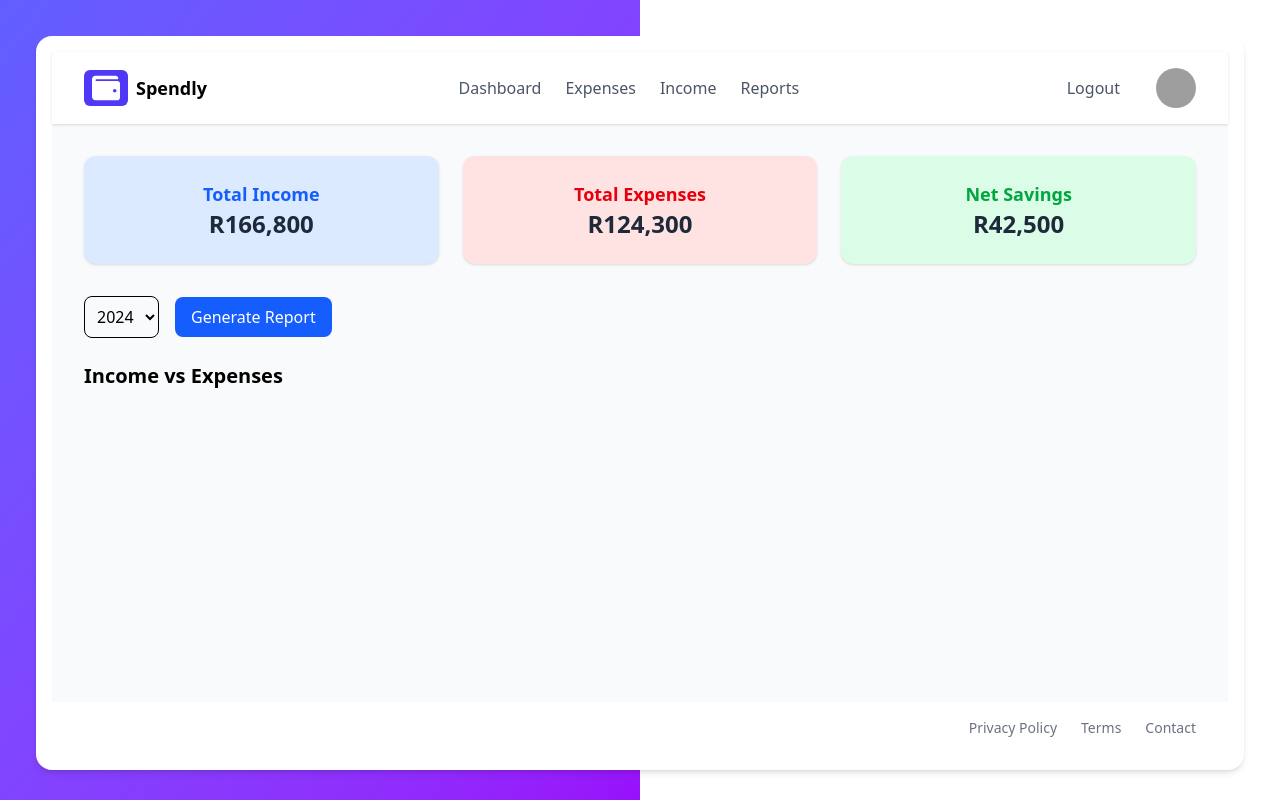
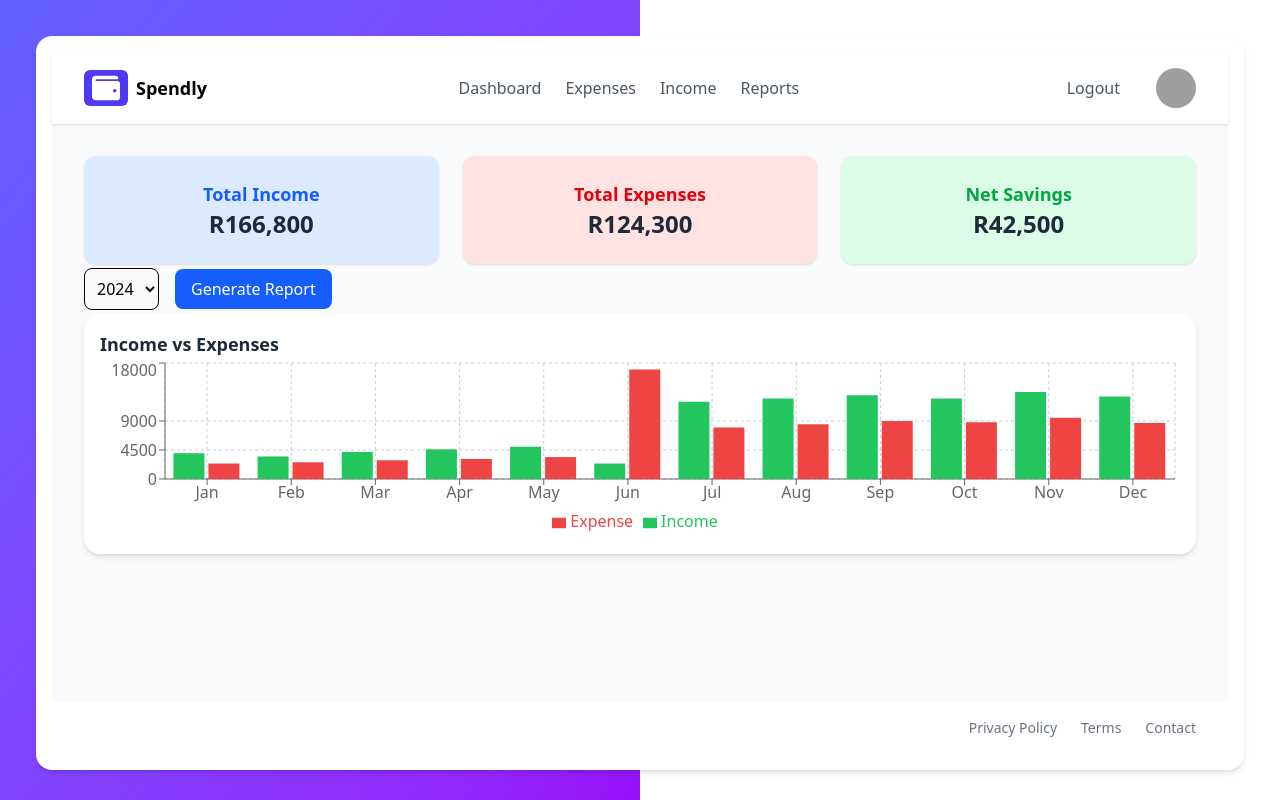
Before and after one commit to thulebonagwala/ExpenseTracker, a React (Vite) app in the folder frontend/: page /reports in a window 1280 px wide. Built offline with nearby package versions, Linux system fonts and the light colour scheme; grey boxes are pictures that could not be loaded.

Commit message:
WIP: Report page and its content modified

```diff
--- /dev/null
+++ b/frontend/src/components/Charts/CustomBarChart.jsx
@@ -0,0 +1,35 @@
+import React from 'react';
+import { BarChart, Bar, XAxis, YAxis, CartesianGrid, Tooltip, Legend, ResponsiveContainer } from "recharts";
+
+const data = [
+    { month: "Jan", Income: 4000, Expense: 2400 },
+    { month: "Feb", Income: 3500, Expense: 2600 },
+    { month: "Mar", Income: 4200, Expense: 2900 },
+    { month: "Apr", Income: 4600, Expense: 3100 },
+    { month: "May", Income: 5000, Expense: 3400 },
+    { month: "Jun", Income: 2400, Expense: 17000 },
+    { month: "Jul", Income: 12000, Expense: 8000 },
+    { month: "Aug", Income: 12500, Expense: 8500 },
+    { month: "Sep", Income: 13000, Expense: 9000 },
+    { month: "Oct", Income: 12500, Expense: 8800 },
+    { month: "Nov", Income: 13500, Expense: 9500 },
+    { month: "Dec", Income: 12800, Expense: 8700 },
+];
+
+const CustomBarChart = () => {
+    return (
+        <ResponsiveContainer width="100%" height={180}>
+            <BarChart width={600} height={300} data={data}>
+                <CartesianGrid strokeDasharray="3 3" />
+                <XAxis dataKey="month" />
+                <YAxis />
+                <Tooltip />
+                <Legend />
+                <Bar dataKey="Income" fill="#22c55e" />
+                <Bar dataKey="Expense" fill="#ef4444" />
+            </BarChart>
+        </ResponsiveContainer>
+    )
+}
+
+export default CustomBarChart
--- a/frontend/src/components/Charts/CustomPieCart.jsx
+++ b/frontend/src/components/Charts/CustomPieCart.jsx
@@ -1,30 +1,34 @@
 import React from 'react';
-import { PieChart, Pie, Cell, ResponsiveContainer } from "recharts";
+import { PieChart, Pie, Cell, Tooltip, Legend, ResponsiveContainer } from "recharts";
 
 const CustomPieCart = () => {
-    const pieData = [
-        { name: "Groceries", value: 50 },
-        { name: "Rent", value: 600 },
-        { name: "Salary", value: 3400 },
-        { name: "Electricity", value: 100 },
+
+    const data = [
+        { name: "Income", value: 4000 },
+        { name: "Expense", value: 2500 },
+        { name: "Savings", value: 1500 },
     ];
 
-    const COLORS = ["#4f46e5", "#6366f1", "#818cf8", "#a5b4fc"];
+    const COLORS = ["#22c55e", "#ef4444", "#083783ff"]; // Tailwind green, red, blue
 
     return (
-        <ResponsiveContainer width="100%" height={200}>
-            <PieChart>
+        <ResponsiveContainer width="100%" height={300}>
+            <PieChart width={300} height={300}>
                 <Pie
-                    data={pieData}
+                    data={data}
                     cx="50%"
                     cy="50%"
-                    outerRadius={80}
+                    innerRadius={60}
+                    outerRadius={100}
                     dataKey="value"
+                    label
                 >
-                    {pieData.map((entry, index) => (
+                    {data.map((entry, index) => (
                         <Cell key={`cell-${index}`} fill={COLORS[index % COLORS.length]} />
                     ))}
                 </Pie>
+                <Tooltip />
+                <Legend />
             </PieChart>
         </ResponsiveContainer>
     )
--- a/frontend/src/components/Test.jsx
+++ b/frontend/src/components/Test.jsx
@@ -1,26 +1,31 @@
 import React, { useState } from "react";
-import {
-  BarChart,
-  Bar,
-  XAxis,
-  YAxis,
-  CartesianGrid,
-  Tooltip,
-  Legend,
-  ResponsiveContainer,
-} from "recharts";
+import { PieChart, Pie, Cell, BarChart, Bar, XAxis, YAxis, CartesianGrid, Tooltip, Legend } from "recharts";
+
+const data = [
+  { month: "Jan", Income: 4000, Expense: 2400 },
+  { month: "Feb", Income: 3500, Expense: 2600 },
+  { month: "Mar", Income: 4200, Expense: 2900 },
+  { month: "Apr", Income: 4600, Expense: 3100 },
+  { month: "May", Income: 5000, Expense: 3400 },
+];
+
+const COLORS = ["#22c55e", "#ef4444", "#3b82f6"]; // Tailwind green, red, blue
 
 const Test = () => {
 
   return (
-
-    <input
-      type="value"
-      name="date"
-      value="500"
-      //onChange={handleChange}
-      className="border rounded-lg p-2"
-    />
+    <div className="flex flex-col items-center bg-white p-6 rounded-2xl shadow-md w-full max-w-2xl">
+      <h2 className="text-xl font-semibold mb-4">Monthly Income vs Expense</h2>
+      <BarChart width={600} height={300} data={data}>
+        <CartesianGrid strokeDasharray="3 3" />
+        <XAxis dataKey="month" />
+        <YAxis />
+        <Tooltip />
+        <Legend />
+        <Bar dataKey="Income" fill="#22c55e" />
+        <Bar dataKey="Expense" fill="#ef4444" />
+      </BarChart>
+    </div>
   );
 };
 
--- a/frontend/src/components/dashboard/DashboardContent.jsx
+++ b/frontend/src/components/dashboard/DashboardContent.jsx
@@ -33,7 +33,7 @@ const DashboardContent = () => {
             <div className="flex flex-col gap-6">
                 {/* Pie Chart */}
 
-                <InfoCard title="Expense vs Income">
+                <InfoCard title="Finance Overview">
                     <CustomPieCart />
                 </InfoCard>
                 {/* Transactions */}
--- /dev/null
+++ b/frontend/src/components/reports/ChartsCard.jsx
@@ -0,0 +1,17 @@
+import React from 'react'
+import { Card, CardTitle, CardContent } from "../ui/card";
+
+const ChartsCard = ({ children, title }) => {
+    return (
+        <Card>
+            <CardTitle>
+                {title}
+            </CardTitle>
+            <CardContent>
+                {children}
+            </CardContent>
+        </Card>
+    )
+}
+
+export default ChartsCard
--- a/frontend/src/components/reports/ReportContent.jsx
+++ b/frontend/src/components/reports/ReportContent.jsx
@@ -9,6 +9,8 @@ import {
     Legend,
     ResponsiveContainer,
 } from "recharts";
+import CustomBarChart from "../Charts/CustomBarChart";
+import ChartsCard from "./ChartsCard";
 
 
 const ReportContent = () => {
@@ -55,7 +57,7 @@ const ReportContent = () => {
     return (
         <main className="p-8">
             {/* Summary Cards */}
-            <div className="grid grid-cols-1 md:grid-cols-3 gap-6 mb-8">
+            <div className="grid grid-cols-1 md:grid-cols-3 gap-6 mb-1">
                 <div className="bg-blue-100 p-6 rounded-xl shadow text-center">
                     <h4 className="text-lg font-semibold text-blue-600">Total Income</h4>
                     <p className="text-2xl font-bold text-gray-800">
@@ -85,7 +87,7 @@ const ReportContent = () => {
             </div>
 
             {/* Year Selector + Button */}
-            <div className="flex items-center gap-4 mb-6">
+            <div className="flex items-center gap-4 mb-1">
                 <select
                     value={year}
                     onChange={(e) => setYear(e.target.value)}
@@ -101,20 +103,10 @@ const ReportContent = () => {
             </div>
 
             {/* Income vs Expenses Chart */}
-            <h3 className="text-xl font-semibold mb-4">Income vs Expenses</h3>
-            {/* <div className="w-full h-80">
-                <ResponsiveContainer>
-                    <BarChart data={incomeVsExpenses}>
-                        <CartesianGrid strokeDasharray="3 3" />
-                        <XAxis dataKey="month" />
-                        <YAxis />
-                        <Tooltip />
-                        <Legend />
-                        <Bar dataKey="income" fill="#22c55e" radius={[6, 6, 0, 0]} />
-                        <Bar dataKey="expenses" fill="#ef4444" radius={[6, 6, 0, 0]} />
-                    </BarChart>
-                </ResponsiveContainer>
-            </div> */}
+            {/* <h3 className="text-xl font-semibold mb-4">Income vs Expenses</h3> */}
+            <ChartsCard title="Income vs Expenses">
+                <CustomBarChart />
+            </ChartsCard>
         </main>
     )
 }
```
